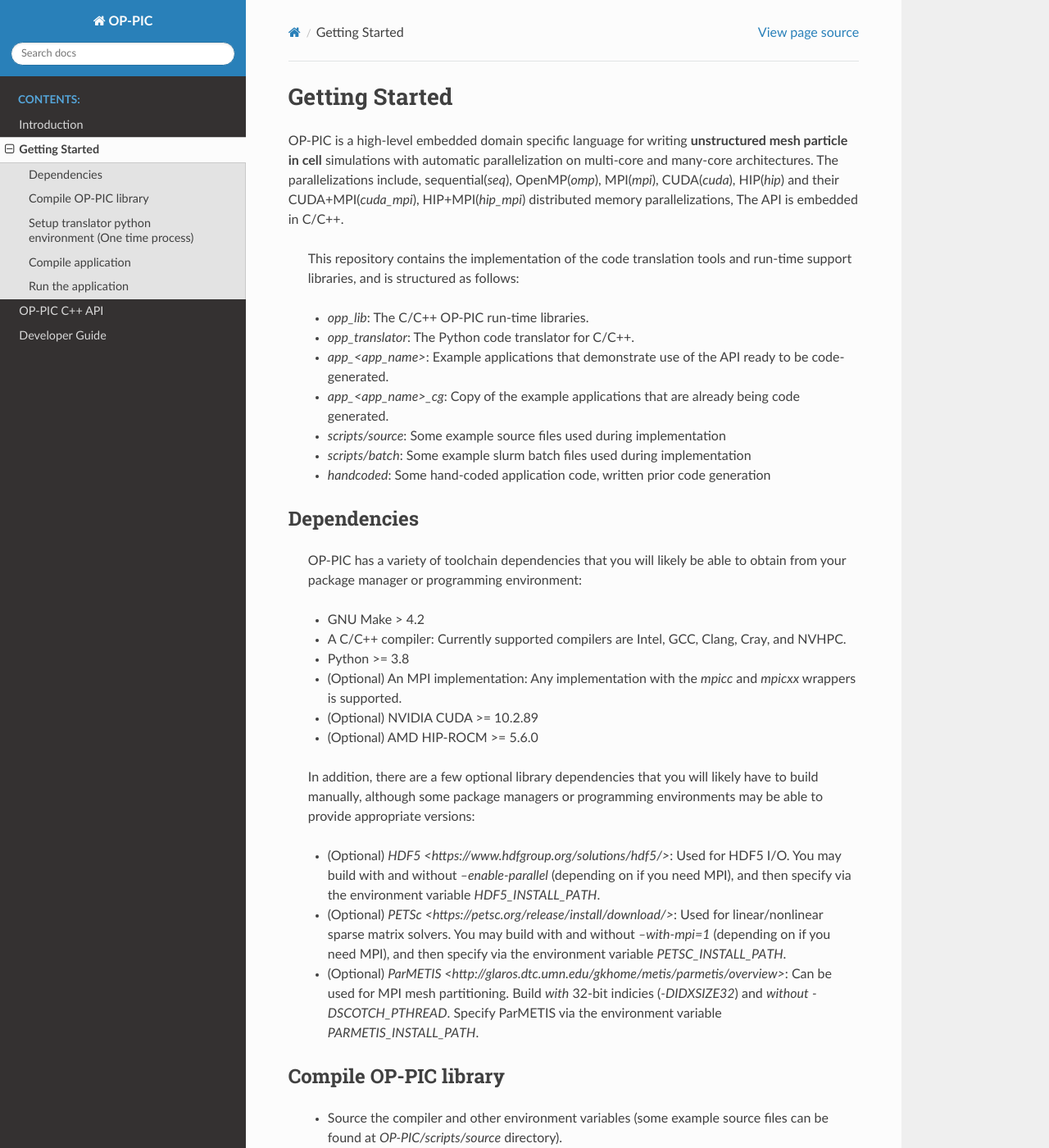
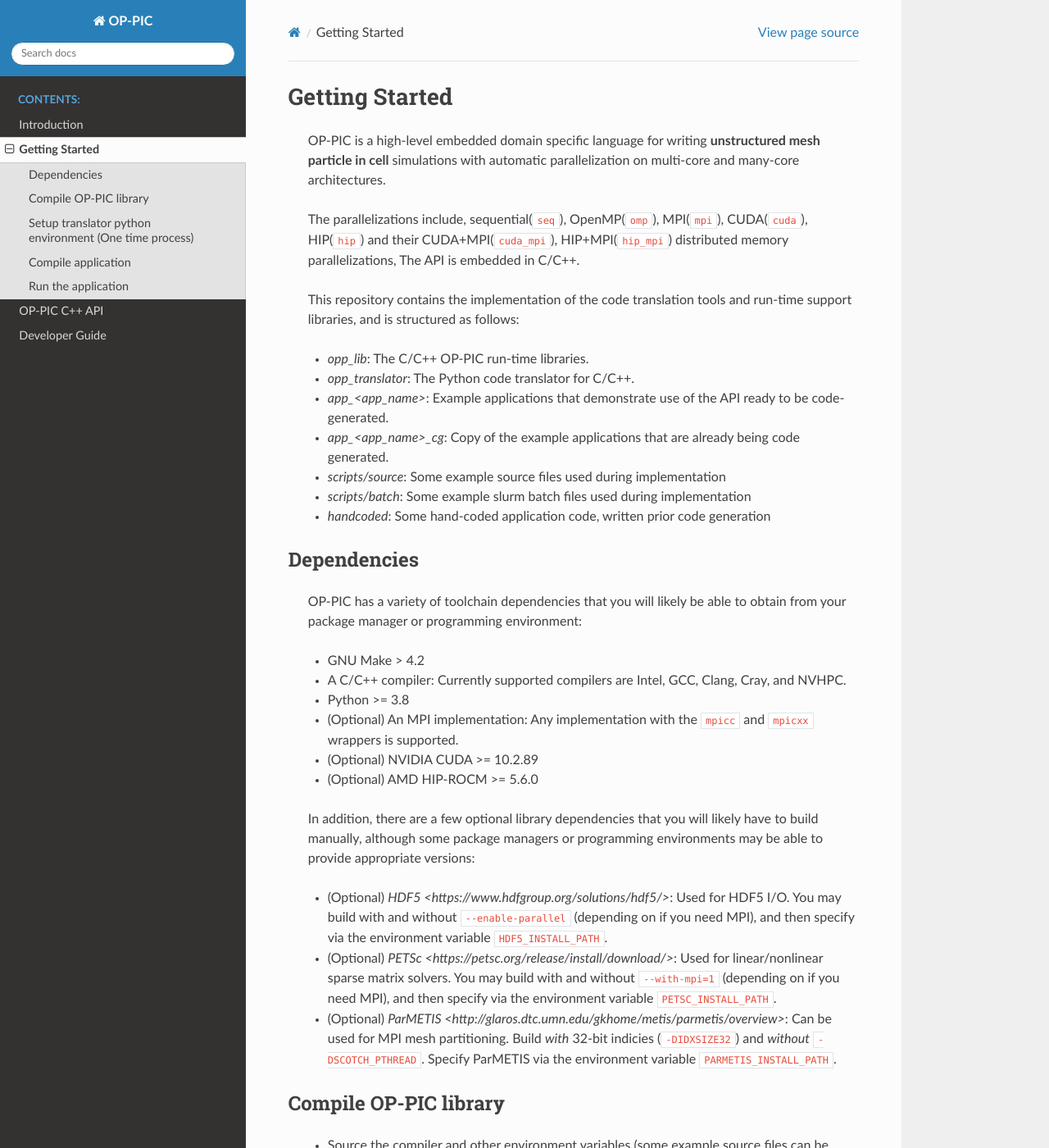
Before and after one commit to ZamanLantra/git_docs_test, a Sphinx documentation site: the page built from doc/getting_started.rst, in a window 1280 px wide and 1400 px high. Shown: the whole window at 82% size. Built offline with Sphinx 7.4.7 and the Read the Docs theme 2.0.0, drawn with Linux system fonts in a browser that asks for light colours; pages that are not in the unit, such as notebooks, are missing from menus; cross-references to code outside the pages are shown as plain code; part of the change alters nothing that is shown; some of the changed text lies outside the part shown.

```diff
--- a/doc/getting_started.rst
+++ b/doc/getting_started.rst
@@ -1,7 +1,9 @@
 Getting Started
 ===============
 
-OP-PIC is a high-level embedded domain specific language for writing **unstructured mesh particle in cell** simulations with automatic parallelization on multi-core and many-core architectures. The parallelizations include, sequential(`seq`), OpenMP(`omp`), MPI(`mpi`), CUDA(`cuda`), HIP(`hip`) and their CUDA+MPI(`cuda_mpi`), HIP+MPI(`hip_mpi`) distributed memory parallelizations, The API is embedded in C/C++.
+ OP-PIC is a high-level embedded domain specific language for writing **unstructured mesh particle in cell** simulations with automatic parallelization on multi-core and many-core architectures.
+
+ The parallelizations include, sequential(``seq``), OpenMP(``omp``), MPI(``mpi``), CUDA(``cuda``), HIP(``hip``) and their CUDA+MPI(``cuda_mpi``), HIP+MPI(``hip_mpi``) distributed memory parallelizations, The API is embedded in C/C++.
 
  This repository contains the implementation of the code translation tools and run-time support libraries, and is structured as follows:
 
@@ -21,47 +23,49 @@ Dependencies
  * GNU Make > 4.2
  * A C/C++ compiler: Currently supported compilers are Intel, GCC, Clang, Cray, and NVHPC.
  * Python >= 3.8
- * (Optional) An MPI implementation: Any implementation with the `mpicc` and `mpicxx` wrappers is supported.
+ * (Optional) An MPI implementation: Any implementation with the ``mpicc`` and ``mpicxx`` wrappers is supported.
  * (Optional) NVIDIA CUDA >= 10.2.89
  * (Optional) AMD HIP-ROCM >= 5.6.0
 
  In addition, there are a few optional library dependencies that you will likely have to build manually, although some package managers or programming environments may be able to provide appropriate versions:
 
- * (Optional) `HDF5 <https://www.hdfgroup.org/solutions/hdf5/>`: Used for HDF5 I/O. You may build with and without `--enable-parallel` (depending on if you need MPI), and then specify via the environment variable `HDF5_INSTALL_PATH`.
- * (Optional) `PETSc <https://petsc.org/release/install/download/>`: Used for linear/nonlinear sparse matrix solvers. You may build with and without `--with-mpi=1` (depending on if you need MPI), and then specify via the environment variable `PETSC_INSTALL_PATH`.
- * (Optional) `ParMETIS <http://glaros.dtc.umn.edu/gkhome/metis/parmetis/overview>`: Can be used for MPI mesh partitioning. Build *with* 32-bit indicies (`-DIDXSIZE32`) and *without* `-DSCOTCH_PTHREAD`. Specify ParMETIS via the environment variable `PARMETIS_INSTALL_PATH`.
+ * (Optional) `HDF5 <https://www.hdfgroup.org/solutions/hdf5/>`: Used for HDF5 I/O. You may build with and without ``--enable-parallel`` (depending on if you need MPI), and then specify via the environment variable ``HDF5_INSTALL_PATH``.
+ * (Optional) `PETSc <https://petsc.org/release/install/download/>`: Used for linear/nonlinear sparse matrix solvers. You may build with and without ``--with-mpi=1`` (depending on if you need MPI), and then specify via the environment variable ``PETSC_INSTALL_PATH``.
+ * (Optional) `ParMETIS <http://glaros.dtc.umn.edu/gkhome/metis/parmetis/overview>`: Can be used for MPI mesh partitioning. Build *with* 32-bit indicies (``-DIDXSIZE32``) and *without* ``-DSCOTCH_PTHREAD``. Specify ParMETIS via the environment variable ``PARMETIS_INSTALL_PATH``.
 
 Compile OP-PIC library
 ----------------------
- * Source the compiler and other environment variables (some example source files can be found at `OP-PIC/scripts/source` directory).
- * Change directory to `OP-PIC/opp_lib`.
- * Compile the required platform specific backend library using make commands (e.g. `make cuda_mpi`).
+ * Source the compiler and other environment variables (some example source files can be found at ``OP-PIC/scripts/source`` directory).
+ * Change directory to ``OP-PIC/opp_lib``.
+ * Compile the required platform specific backend library using make commands (e.g. ``make cuda_mpi``).
 
 Setup translator python environment (One time process)
 ------------------------------------------------------
- * Change directory to `OP-PIC/opp_translator`.
- * Run `setup_venv.sh` (this will download the required libraries, including libclang and create the `opp_venv` python environment).
+ * Change directory to ``OP-PIC/opp_translator``.
+ * Run ``setup_venv.sh`` (this will download the required libraries, including libclang and create the ``opp_venv`` python environment).
 
 Compile application
 -------------------
 
- * Change directory to the required demonstrator application folder (the applications ready to code-generate will have the name in  format `app_<app_name>`).
- * Run :bash:expr:`python3 $OPP_TRANSLATOR -v -I$OPP_PATH/include/ --file_paths <application_cpp_file>`.
+ * Change directory to the required demonstrator application folder (the applications ready to code-generate will have the name in  format ``app_<app_name>``).
+ * Run ``python3 $OPP_TRANSLATOR -v -I$OPP_PATH/include/ --file_paths <application_cpp_file>``.
  * Compile the required application version using the make command. (`make` followed by the required parallelization).
 
  For example,
 
 .. code-block:: bash
 
-   cd app_cabanapic; python3 $OPP_TRANSLATOR -v -I$OPP_PATH/include/ --file_paths cabanapic.cpp; make cuda_mpi`.
+   cd app_cabanapic; python3 $OPP_TRANSLATOR -v -I$OPP_PATH/include/ --file_paths cabanapic.cpp; make cuda_mpi
 
  A detail explanation can be found in the readme file of opp_translator folder and the required application folder.
 
- In addition, `app_<app_name>_cg` will additionally include code-generated files, ready to compile directly using make commands.
+ In addition, ``app_<app_name>_cg`` will additionally include code-generated files, ready to compile directly using make commands.
 
 Run the application
 -------------------
 
-To run the application, use ``bin/<parallelization> <config_file>``.  For example, ``bin/hip configs/cabana.params``.
+To run the application, use ``bin/<parallelization> <config_file>``.
+
+For example, ``bin/hip configs/cabana.params``.
 
 For distributed memory MPI builds use `mpirun`, or `srun` for slurm runs. Some example slurm scripts can be found at `batch/app_<app_name>` folder.
```
